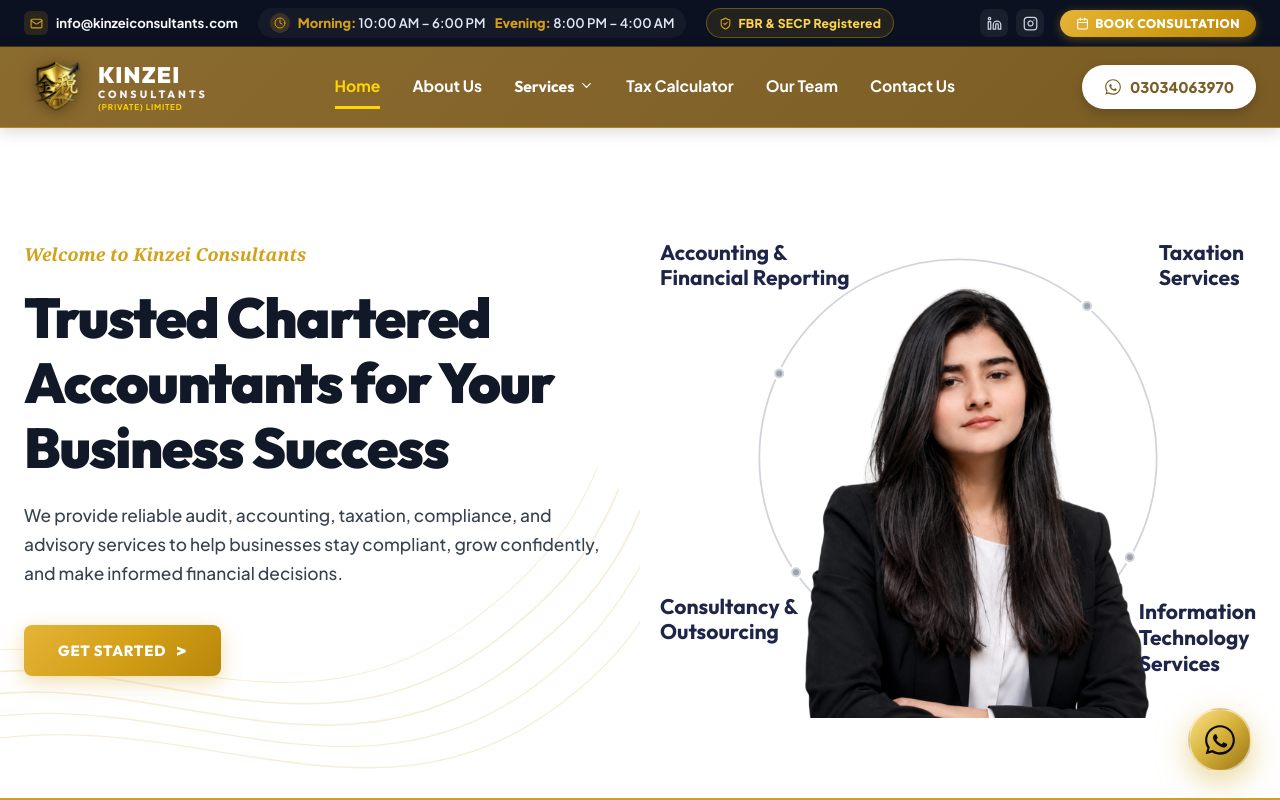
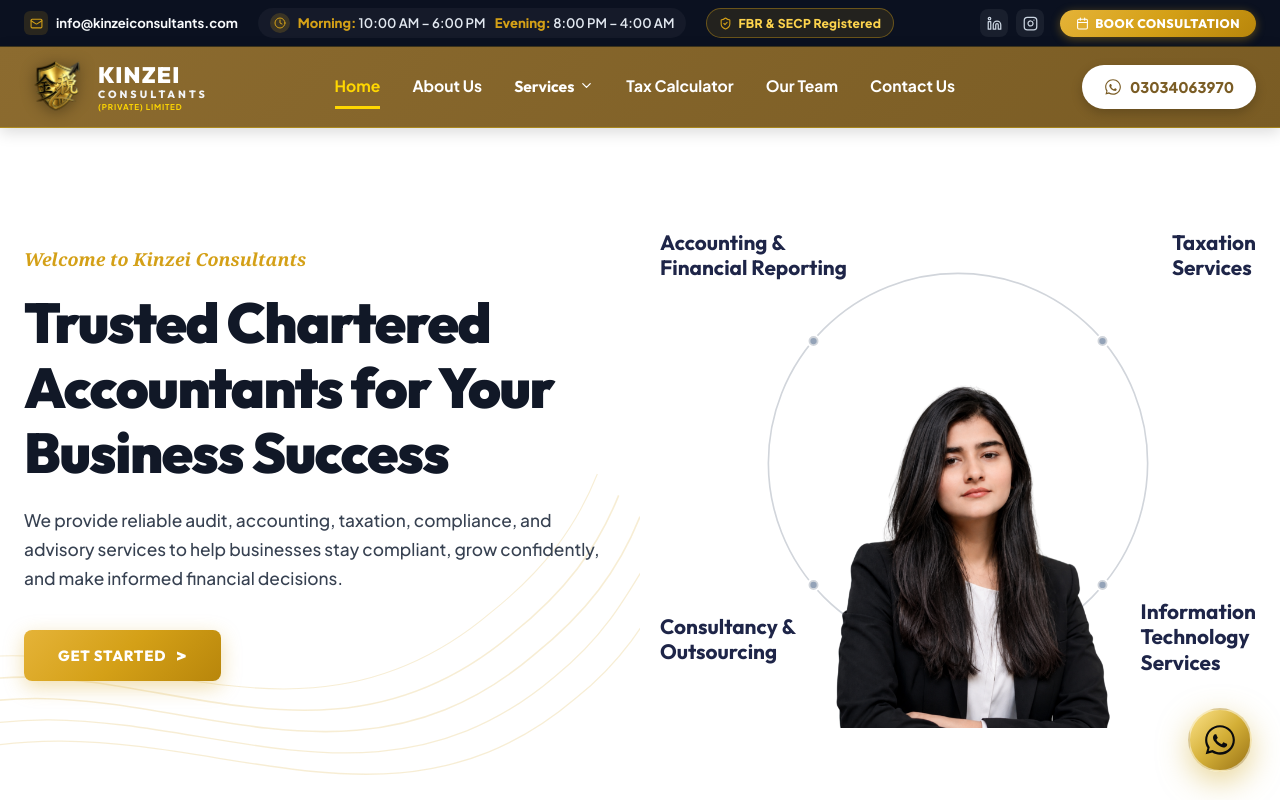
Before and after one commit to Hassan-zubair-ch/kinzei, a React (Vite) app in the folder client/: page / in a window 1280 px wide. Shown: the top 800 px of the page. Built offline with nearby package versions, Linux system fonts and the light colour scheme.

Commit message:
Fix text positioning, dot coordinates, and cutout person alignment in hero orbit graphic

```diff
--- a/client/src/pages/Home.jsx
+++ b/client/src/pages/Home.jsx
@@ -147,39 +147,39 @@
 
             </div>
 
-            {/* Right Hero Graphic: Exact Benchmark Orbit with 4 Service Nodes and Partner Cutout */}
+            {/* Right Hero Graphic: Precision Benchmark Orbit Alignment */}
             <div className="hero-orbit-wrapper">
               <div className="hero-orbit-frame">
 
-                {/* Circular Orbit Ring with 4 Neutral Slate Grey Dots */}
+                {/* Circular Orbit Ring with 4 Exact Neutral Slate Grey Dots */}
                 <svg
                   className="hero-orbit-svg"
-                  viewBox="0 0 600 520"
+                  viewBox="0 0 660 530"
                   fill="none"
                   xmlns="http://www.w3.org/2000/svg"
                 >
                   <circle
-                    cx="300"
-                    cy="260"
-                    r="200"
+                    cx="330"
+                    cy="265"
+                    r="210"
                     stroke="#D1D5DB"
                     strokeWidth="1.8"
                   />
-                  {/* Dot 1: Top-Right (θ = 40°) */}
-                  <circle cx="430" cy="107" r="6" fill="#D1D5DB" stroke="#FFFFFF" strokeWidth="2" />
-                  <circle cx="430" cy="107" r="3" fill="#9CA3AF" />
+                  {/* Dot 1: Top-Right (θ = -40°) */}
+                  <circle cx="490" cy="130" r="6.5" fill="#D1D5DB" stroke="#FFFFFF" strokeWidth="2" />
+                  <circle cx="490" cy="130" r="3.5" fill="#94A3B8" />
 
-                  {/* Dot 2: Mid-Left (θ = 155°) */}
-                  <circle cx="120" cy="175" r="6" fill="#D1D5DB" stroke="#FFFFFF" strokeWidth="2" />
-                  <circle cx="120" cy="175" r="3" fill="#9CA3AF" />
+                  {/* Dot 2: Top-Left (θ = -140°) */}
+                  <circle cx="170" cy="130" r="6.5" fill="#D1D5DB" stroke="#FFFFFF" strokeWidth="2" />
+                  <circle cx="170" cy="130" r="3.5" fill="#94A3B8" />
 
-                  {/* Dot 3: Bottom-Left (θ = 215°) */}
-                  <circle cx="137" cy="375" r="6" fill="#D1D5DB" stroke="#FFFFFF" strokeWidth="2" />
-                  <circle cx="137" cy="375" r="3" fill="#9CA3AF" />
+                  {/* Dot 3: Bottom-Left (θ = 140°) */}
+                  <circle cx="170" cy="400" r="6.5" fill="#D1D5DB" stroke="#FFFFFF" strokeWidth="2" />
+                  <circle cx="170" cy="400" r="3.5" fill="#94A3B8" />
 
-                  {/* Dot 4: Bottom-Right (θ = 330°) */}
-                  <circle cx="473" cy="360" r="6" fill="#D1D5DB" stroke="#FFFFFF" strokeWidth="2" />
-                  <circle cx="473" cy="360" r="3" fill="#9CA3AF" />
+                  {/* Dot 4: Bottom-Right (θ = 40°) */}
+                  <circle cx="490" cy="400" r="6.5" fill="#D1D5DB" stroke="#FFFFFF" strokeWidth="2" />
+                  <circle cx="490" cy="400" r="3.5" fill="#94A3B8" />
                 </svg>
 
                 {/* 4 Orbit Node Labels matching the reference benchmark */}
@@ -603,8 +603,8 @@
         .hero-orbit-frame {
           position: relative;
           width: 100%;
-          max-width: 600px;
-          height: 520px;
+          max-width: 660px;
+          height: 530px;
           margin: 0 auto;
         }
 
@@ -632,8 +632,8 @@
         }
 
         .hero-partner-cutout-img {
-          width: 440px;
-          max-height: 500px;
+          width: 350px;
+          max-height: 480px;
           object-fit: contain;
           display: block;
         }
@@ -650,40 +650,40 @@
         }
 
         .hero-orbit-label-1 {
-          top: 8%;
+          top: 6%;
           left: 0%;
-          font-size: 1.32rem;
+          font-size: 1.30rem;
         }
 
         .hero-orbit-label-2 {
-          top: 8%;
-          right: 2%;
-          font-size: 1.32rem;
+          top: 6%;
+          right: 0%;
+          font-size: 1.30rem;
         }
 
         .hero-orbit-label-3 {
-          bottom: 14%;
+          bottom: 12%;
           left: 0%;
-          font-size: 1.32rem;
+          font-size: 1.30rem;
         }
 
         .hero-orbit-label-4 {
-          bottom: 8%;
+          bottom: 10%;
           right: 0%;
-          font-size: 1.32rem;
+          font-size: 1.30rem;
         }
 
         @media (max-width: 1200px) {
           .hero-orbit-frame {
-            max-width: 520px;
-            height: 480px;
+            max-width: 560px;
+            height: 470px;
           }
           .hero-partner-cutout-img {
-            width: 380px;
-            max-height: 460px;
+            width: 300px;
+            max-height: 430px;
           }
           .hero-orbit-label {
-            font-size: 1.15rem;
+            font-size: 1.10rem;
           }
         }
 
@@ -694,33 +694,33 @@
             text-align: center;
           }
           .hero-orbit-frame {
-            max-width: 400px !important;
-            height: 400px !important;
+            max-width: 380px !important;
+            height: 380px !important;
             margin: 20px auto 0 auto !important;
           }
           .hero-partner-cutout-img {
-            width: 290px !important;
-            max-height: 380px !important;
+            width: 200px !important;
+            max-height: 310px !important;
           }
           .hero-orbit-label {
-            font-size: 0.84rem !important;
-            line-height: 1.2 !important;
+            font-size: 0.78rem !important;
+            line-height: 1.15 !important;
           }
           .hero-orbit-label-1 {
-            top: 4% !important;
-            left: -6px !important;
+            top: 3% !important;
+            left: -8px !important;
           }
           .hero-orbit-label-2 {
-            top: 4% !important;
-            right: -6px !important;
+            top: 3% !important;
+            right: -8px !important;
           }
           .hero-orbit-label-3 {
             bottom: 8% !important;
-            left: -6px !important;
+            left: -8px !important;
           }
           .hero-orbit-label-4 {
             bottom: 8% !important;
-            right: -6px !important;
+            right: -8px !important;
           }
           .hero-boxes-grid {
             grid-template-columns: 1fr !important;
@@ -730,15 +730,15 @@
 
         @media (max-width: 440px) {
           .hero-orbit-frame {
-            max-width: 340px !important;
-            height: 340px !important;
+            max-width: 330px !important;
+            height: 330px !important;
           }
           .hero-partner-cutout-img {
-            width: 240px !important;
-            max-height: 320px !important;
+            width: 180px !important;
+            max-height: 270px !important;
           }
           .hero-orbit-label {
-            font-size: 0.74rem !important;
+            font-size: 0.70rem !important;
           }
         }
       `}</style>
```
